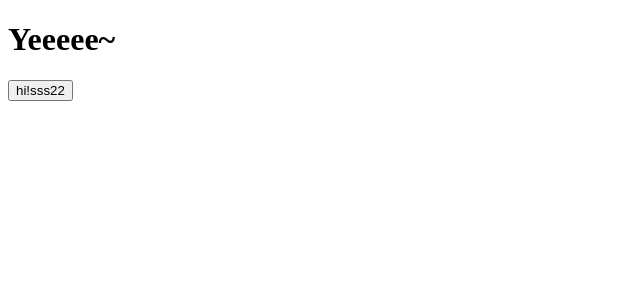
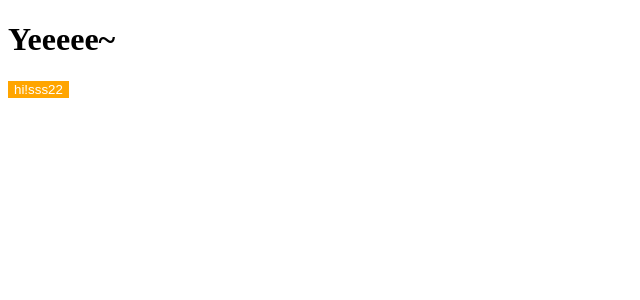
Before and after one commit to edel1212/reatStudy, a React (Create React App) app in the folder react-for-middle/my-app/: page / in a window 1280 px wide. Shown: the top 300 px of the page, without its empty margins (0-640 px from the left). Built offline with nearby package versions, Linux system fonts and the light colour scheme.

Commit message:
css module

```diff
--- a/react-for-middle/my-app/src/Button.js
+++ b/react-for-middle/my-app/src/Button.js
@@ -1,7 +1,8 @@
+// 👉 props-type     사용
 import PropTypes from "prop-types";
-
+import styled from "./Button.module.css";
 function Button({ text }) {
-  return <button>{text}</button>;
+  return <button className={styled.btn}>{text}</button>;
 }
 
 Button.propTypes = {
--- /dev/null
+++ b/react-for-middle/my-app/src/Button.module.css
@@ -0,0 +1,3 @@
+.btn {
+  background-color: orange;
+}
--- a/react-for-middle/my-app/src/index.js
+++ b/react-for-middle/my-app/src/index.js
@@ -1,6 +1,8 @@
 import React from "react";
 import ReactDOM from "react-dom/client";
 import App from "./App";
+
+import "./style.css";
 
 const root = ReactDOM.createRoot(document.getElementById("root"));
 root.render(
--- /dev/null
+++ b/react-for-middle/my-app/src/style.css
@@ -0,0 +1,4 @@
+button {
+  border: none;
+  color: white;
+}
```
